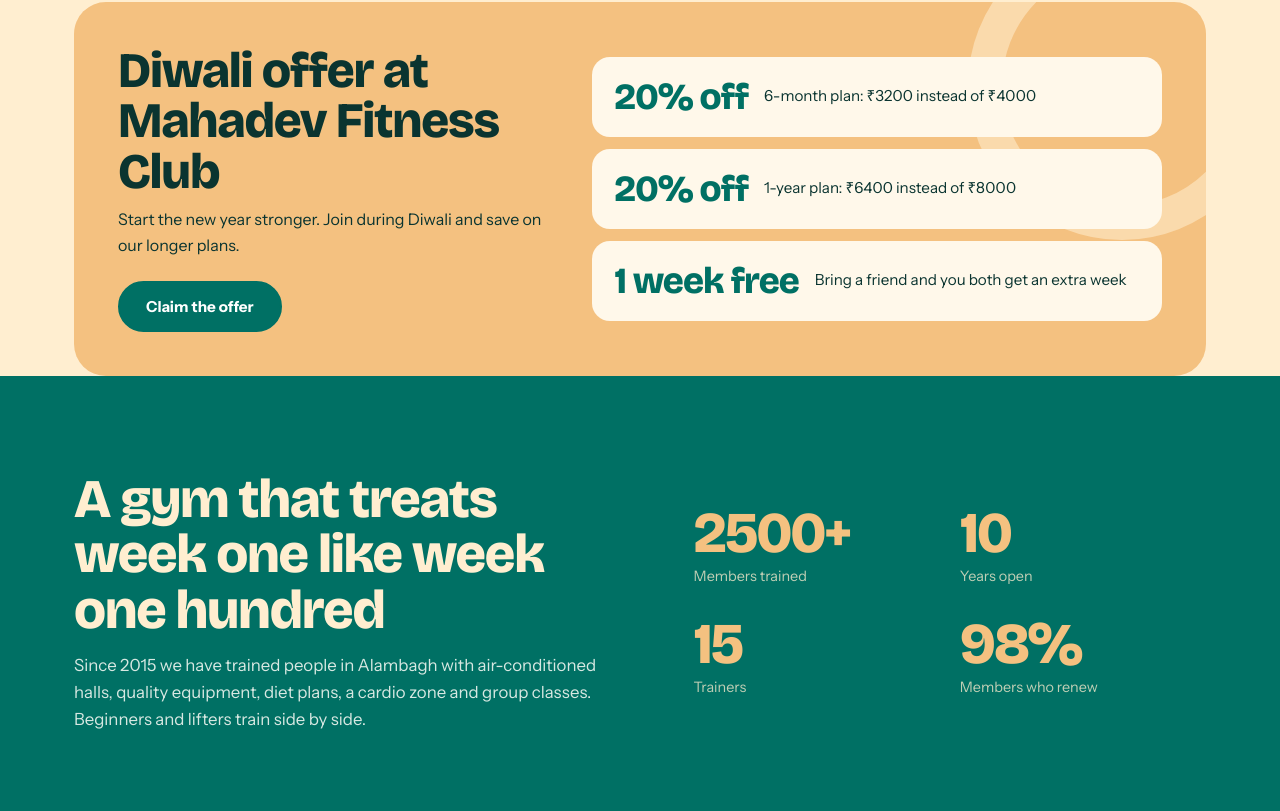
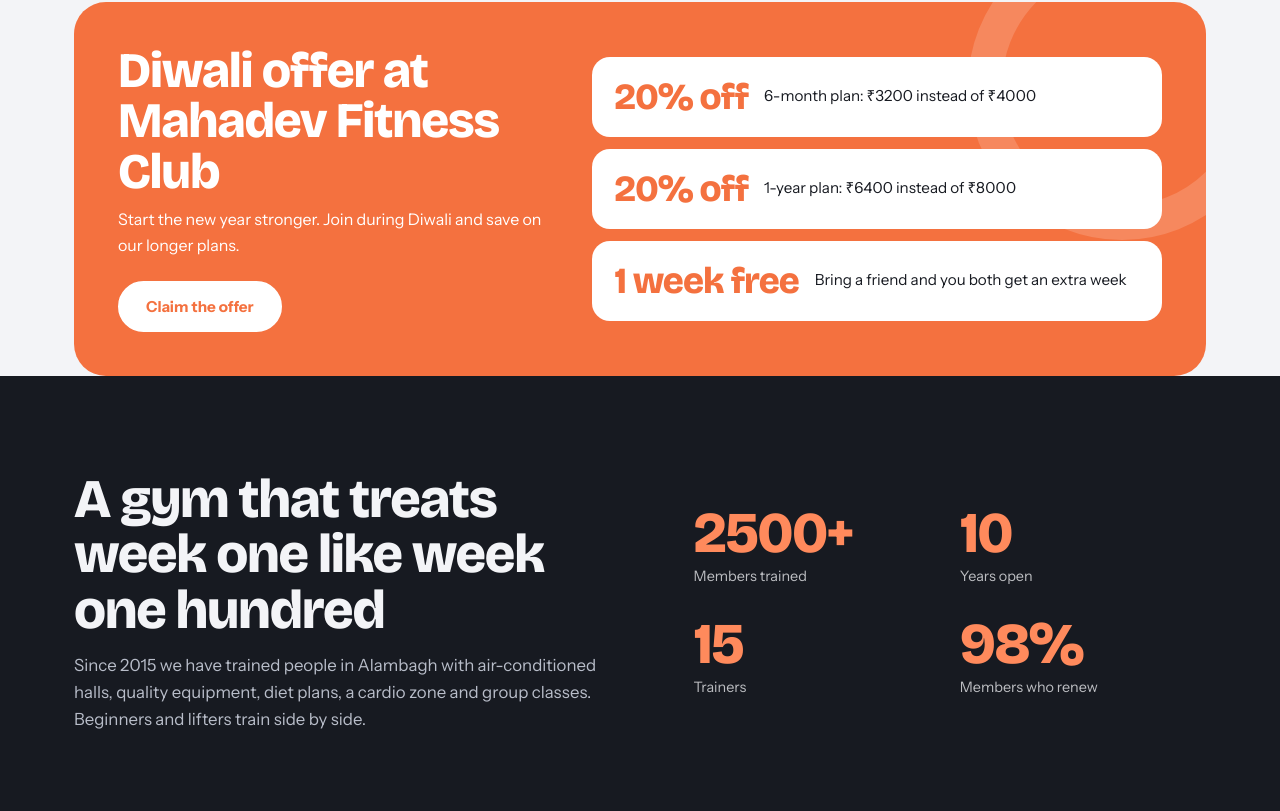
Before and after one commit to prakharsharma123/mahadevfitnessclubfullstack, a plain HTML site: page site/index.html in a window 1280 px wide. Shown: the part 989-1800 px from the top of the page. Drawn offline with nearby package versions, Linux system fonts and the light colour scheme; no server answers.

Commit message:
Revise styles and membership plan details in index.html
Updated CSS variables and styles for improved design consistency. Modified membership plan details and button styles.

```diff
--- a/site/index.html
+++ b/site/index.html
@@ -9,7 +9,7 @@
 <link rel="preconnect" href="https://fonts.googleapis.com">
 <link href="https://fonts.googleapis.com/css2?family=Bricolage+Grotesque:opsz,wght@12..96,500;12..96,700;12..96,800&family=Instrument+Sans:wght@400;500;600;700&display=swap" rel="stylesheet">
 <style>
-:root{--bg:#ffeed0;--surface:#fff8ea;--soft:#f9e2b8;--ink:#0a3430;--muted:#4f6b66;--line:#ecd3a3;--accent:#007064;--on-accent:#fff;--gold:#f4c180;--teal:#00a79d;--deep:#007064;--shadow:0 16px 40px rgba(0,80,70,.14)}
+:root{--bg:#f3f4f7;--surface:#fff;--soft:#eef0f4;--ink:#171a21;--muted:#676e7d;--line:#e2e4ea;--accent:#f4713f;--on-accent:#fff;--gold:#ff8a5c;--accent-soft:#fdeae1;--deep:#171a21;--shadow:0 1px 2px rgba(20,22,30,.05),0 8px 24px rgba(20,22,30,.08)}
 *{box-sizing:border-box;margin:0;padding:0}
 html{scroll-behavior:smooth;scroll-padding-top:76px}
 body{font-family:'Instrument Sans',system-ui,sans-serif;background:var(--bg);color:var(--ink);line-height:1.6;transition:background .25s,color .25s}
@@ -26,7 +26,7 @@ section{padding:96px 0}
 .btn.fill{background:var(--accent);border-color:var(--accent);color:var(--on-accent)}
 header{position:sticky;top:0;z-index:50;background:color-mix(in srgb,var(--bg) 85%,transparent);backdrop-filter:blur(14px);border-bottom:1px solid var(--line)}
 .nav{display:flex;align-items:center;gap:16px;height:70px}
-.brand{font:800 1.25rem 'Bricolage Grotesque',sans-serif;letter-spacing:-.02em;margin-right:auto;display:flex;align-items:center;gap:10px}
+.brand{font:800 1.25rem 'Bricolage Grotesque',sans-serif;letter-spacing:-.03em;margin-right:auto;display:flex;align-items:center;gap:10px}
 .brand i{width:14px;height:14px;border-radius:50%;background:var(--gold);box-shadow:0 0 0 4px color-mix(in srgb,var(--gold) 30%,transparent)}
 .links{display:flex;gap:24px;font-weight:600;font-size:.92rem;color:var(--muted)}
 .links a:hover{color:var(--ink)}
@@ -38,7 +38,7 @@ header{position:sticky;top:0;z-index:50;background:color-mix(in srgb,var(--bg) 8
 .hero h1{font-size:clamp(3.2rem,8.2vw,7rem)}
 .hero p{margin:26px 0 30px;max-width:44ch;color:var(--muted);font-size:1.12rem}
 .arch{position:relative}
-.arch{min-height:320px}.arch img{background:linear-gradient(160deg,#00a79d,#007064);width:100%;aspect-ratio:3/4;object-fit:cover;border-radius:999px 999px 24px 24px;box-shadow:var(--shadow)}
+.arch{min-height:320px}.arch img{background:linear-gradient(160deg,#ff9a6c,#f4713f);width:100%;aspect-ratio:3/4;object-fit:cover;border-radius:999px 999px 24px 24px;box-shadow:var(--shadow)}
 .tag{position:absolute;left:-26px;bottom:34px;background:var(--surface);border:1px solid var(--line);border-radius:16px;padding:14px 18px;box-shadow:var(--shadow);font-size:.88rem;line-height:1.4}
 .tag b{display:block;font-size:1rem}
 .bar{position:relative;height:10px;margin:56px 0 40px;background:linear-gradient(var(--line),var(--line)) center/100% 2px no-repeat}
@@ -47,14 +47,14 @@ header{position:sticky;top:0;z-index:50;background:color-mix(in srgb,var(--bg) 8
 .quick{display:grid;grid-template-columns:repeat(3,1fr);gap:16px}
 .q{display:flex;flex-direction:column;gap:6px;background:var(--surface);border:1px solid var(--line);border-radius:20px;padding:26px;transition:border-color .2s,transform .2s}
 .q:hover{border-color:var(--accent);transform:translateY(-3px)}
-.q strong{font:800 1.45rem 'Bricolage Grotesque',sans-serif;letter-spacing:-.02em}
+.q strong{font:800 1.45rem 'Bricolage Grotesque',sans-serif;letter-spacing:-.03em}
 .q span{color:var(--muted);font-size:.93rem}
 /* about band */
-.band{background:var(--deep);color:#ffeed0}
-.band .lead{color:#d7e8e2}
+.band{background:var(--deep);color:#f3f4f7}
+.band .lead{color:#b8bdc9}
 .about{display:grid;grid-template-columns:1.1fr 1fr;gap:56px;align-items:center}
 .stats{display:grid;grid-template-columns:1fr 1fr;gap:28px 20px}
-.stats b{display:block;font:800 3.6rem 'Bricolage Grotesque',sans-serif;letter-spacing:-.04em;line-height:1;color:var(--gold)}
+.stats b{display:block;font:800 3.6rem 'Bricolage Grotesque',sans-serif;letter-spacing:-.03em;line-height:1;color:var(--gold)}
 
 .stats span{font-size:.9rem;opacity:.75}
 /* programs */
@@ -79,20 +79,20 @@ header{position:sticky;top:0;z-index:50;background:color-mix(in srgb,var(--bg) 8
 .plate::after{content:"";position:absolute;width:14px;height:14px;border-radius:50%;background:var(--surface);border:3px solid var(--ink);top:-3px;opacity:0}
 .plate b{font:800 2.2rem 'Bricolage Grotesque',sans-serif;line-height:1}
 .plate span{display:block;font-size:.72rem;color:var(--muted);font-weight:600}
-.plate{border-color:var(--teal)}.pop .plate{border-color:var(--deep)}.price{font:800 2.6rem 'Bricolage Grotesque',sans-serif;letter-spacing:-.03em}
+.plate{border-color:var(--ink)}.pop .plate{border-color:var(--accent)}.price{font:800 2.6rem 'Bricolage Grotesque',sans-serif;letter-spacing:-.03em}
 .plan em{font-style:normal;font-size:.8rem;font-weight:700;color:var(--accent);min-height:1.3em}
 .plan ul{list-style:none;margin:16px 0 22px;display:grid;gap:8px;color:var(--muted);font-size:.9rem;flex:1}
 .plan .btn{width:100%}
 /* diwali */
-.diwali{background:var(--gold);color:#0a3430;border-radius:32px;padding:44px;display:grid;grid-template-columns:1fr 1.3fr;gap:36px;align-items:center;position:relative;overflow:hidden}
-.diwali::before{content:"";position:absolute;right:-70px;top:-70px;width:240px;height:240px;border-radius:50%;border:34px solid rgba(255,238,208,.55)}
+.diwali{background:var(--accent);color:#fff;border-radius:32px;padding:44px;display:grid;grid-template-columns:1fr 1.3fr;gap:36px;align-items:center;position:relative;overflow:hidden}
+.diwali::before{content:"";position:absolute;right:-70px;top:-70px;width:240px;height:240px;border-radius:50%;border:34px solid rgba(255,255,255,.16)}
 .diwali>*{position:relative}
 .diwali h2{font-size:clamp(2rem,4.2vw,3.1rem);margin-bottom:10px}
 .diwali p{max-width:40ch;margin-bottom:22px}
-.diwali .btn{background:#007064;border-color:#007064;color:#fff}
+.diwali .btn{background:#fff;border-color:#fff;color:var(--accent)}
 .deals{display:grid;gap:12px}
-.deals div{background:#fff8ea;border-radius:18px;padding:18px 22px;display:flex;gap:16px;align-items:center}
-.deals b{font:800 2.3rem 'Bricolage Grotesque',sans-serif;color:#007064;letter-spacing:-.03em;min-width:92px}
+.deals div{background:#fff;color:var(--ink);border-radius:18px;padding:18px 22px;display:flex;gap:16px;align-items:center}
+.deals b{font:800 2.3rem 'Bricolage Grotesque',sans-serif;color:var(--accent);letter-spacing:-.03em;min-width:92px}
 .deals span{font-size:.95rem}
 /* reviews */
 .rev{display:grid;grid-template-columns:repeat(3,1fr);gap:16px}
@@ -128,7 +128,8 @@ footer{border-top:1px solid var(--line);padding:40px 0 96px;color:var(--muted);f
 .plans{grid-template-columns:1fr 1fr}
 .gal{column-count:2}
 section{padding:68px 0}}
-@media(max-width:560px){.plans{grid-template-columns:1fr}}
+.nav .btn{white-space:nowrap;flex-shrink:0}
+@media(max-width:560px){.plans{grid-template-columns:1fr}.nav{gap:8px}.brand{font-size:1.02rem;line-height:1.1;min-width:0}.nav .btn{padding:10px 16px;font-size:.88rem}.icon{width:40px;height:40px;flex-shrink:0}}
 @media(prefers-reduced-motion:reduce){*{transition:none!important;scroll-behavior:auto!important}}
 </style>
 </head>
@@ -230,7 +231,7 @@ section{padding:68px 0}}
   <p class="lead">Pay once for the length you choose. Longer plans include more personal training sessions.</p>
   <div class="plans">
     <div class="plan"><em></em><div class="plate" style="--s:96px"><div><b>1</b><span>month</span></div></div><div class="price">₹700</div>
-      <ul><li>Full gym access</li><li>Cardio and strength equipment</li><li>Trainer guidance</li><li>Basic diet advice</li></ul>
+      <ul><li>Full gym access</li><li>Strength equipment</li><li>Trainer guidance</li><li>Basic diet advice</li><li>Cardio zone: add ₹500 extra</li></ul>
       <button class="btn" onclick="pick('1 Month Membership – ₹700')">Join now</button></div>
     <div class="plan"><em></em><div class="plate" style="--s:112px"><div><b>3</b><span>months</span></div></div><div class="price">₹2000</div>
       <ul><li>Everything in 1 month</li><li>3 personal training sessions</li><li>Monthly progress check</li><li>Fat loss or muscle plan</li></ul>
```
